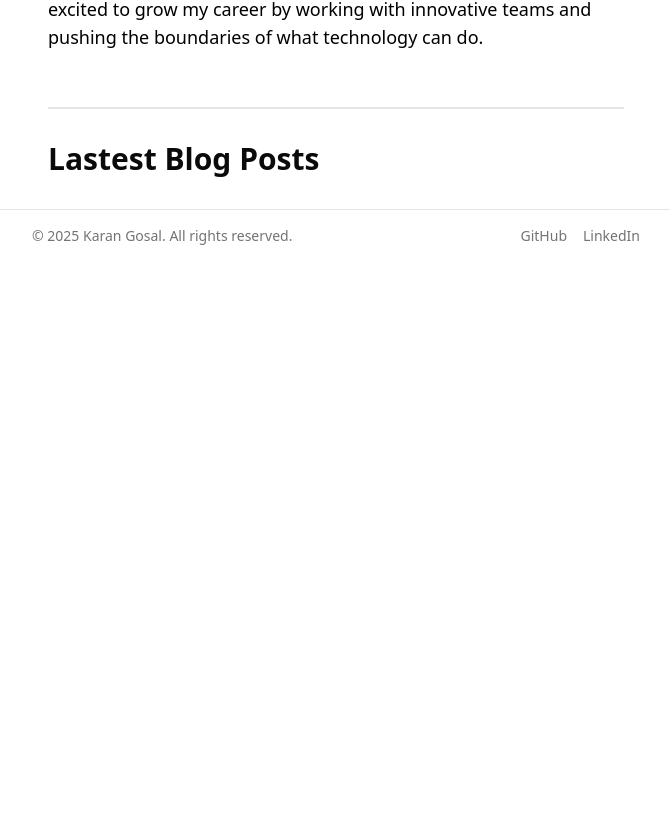
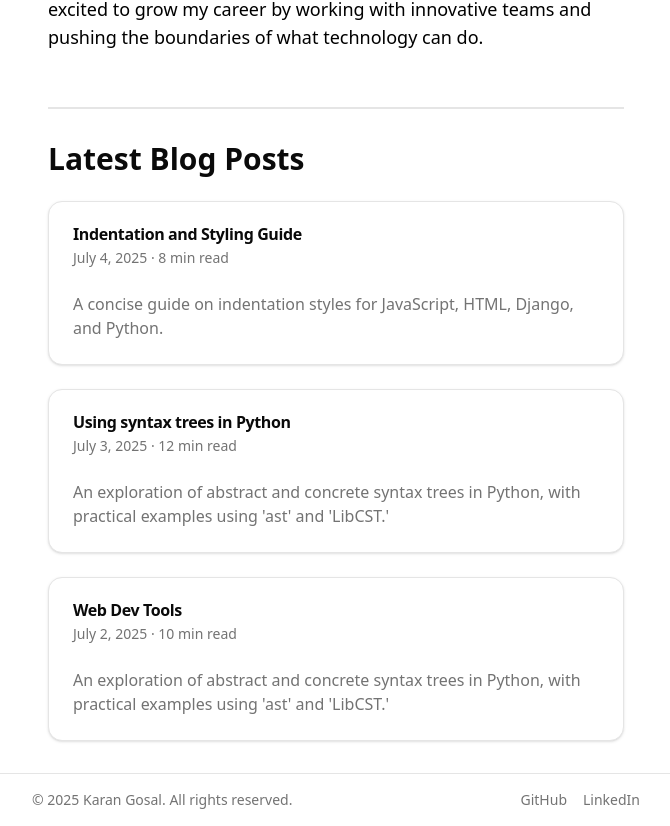
Before and after one commit to kgosal03/Personal-Portfolio-Karan-Gosal, a Next.js app: page / in a window 1280 px wide. Shown: the part 770-1596 px from the top of the page, without its empty margins (304-974 px from the left). Before the commit the page ends 1032 px from the top, so only its background shows below. Built offline with nearby package versions, Linux system fonts and the light colour scheme.

Commit message:
everything working need to add projects

```diff
--- a/src/app/blogs/[slug]/page.tsx
+++ b/src/app/blogs/[slug]/page.tsx
@@ -15,10 +15,11 @@ export async function generateStaticParams() {
     }));
 }
 
-export default function BlogPage({ params }: { params: { slug: string } }) {
+export default async function BlogPage({ params }: { params: Promise<{ slug: string }> }) {
+  const { slug } = await params;
   const filePath = path.join(
     process.cwd(),
-    `src/app/blogs/posts/${params.slug}.mdx`
+    `src/app/blogs/posts/${slug}.mdx`
   );
 
   if (!fs.existsSync(filePath)) {
--- a/src/app/page.tsx
+++ b/src/app/page.tsx
@@ -1,9 +1,11 @@
-import { Button } from "@/components/ui/button"
-import Link from "next/link"
-import { Github, Linkedin, Mail } from "lucide-react"
-import { Avatar, AvatarImage, AvatarFallback } from "@/components/ui/avatar"
+import { Github, Linkedin, Mail } from "lucide-react";
+import { Avatar, AvatarImage, AvatarFallback } from "@/components/ui/avatar";
+import Link from "next/link";
+import { getBlogPosts } from "@/lib/getBlogPosts"; // Make sure this returns sorted posts
 
 export default function Home() {
+  const blogPosts = getBlogPosts().slice(0, 4); // ✅ latest 4 posts
+
   return (
     <main className="flex justify-center pt-[40px]">
       <div className="w-[90%] sm:w-[50%] max-w-6xl mx-auto flex flex-col items-start justify-center space-y-6 px-8 text-left">
@@ -22,14 +24,12 @@ export default function Home() {
             className="flex items-center space-x-1 text-muted-foreground hover:text-foreground transition-colors"
           >
             <Github className="w-5 h-5" />
-
           </a>
           <a
             href="mailto:karangosal9779@email.com"
             className="flex items-center space-x-1 text-muted-foreground hover:text-foreground transition-colors"
           >
             <Mail className="w-5 h-5" />
-
           </a>
           <a
             href="https://linkedin.com/in/kgosal03"
@@ -38,7 +38,6 @@ export default function Home() {
             className="flex items-center space-x-1 text-muted-foreground hover:text-foreground transition-colors"
           >
             <Linkedin className="w-5 h-5" />
-
           </a>
         </div>
 
@@ -68,15 +67,34 @@ export default function Home() {
           my career by working with innovative teams and pushing the boundaries
           of what technology can do.
         </p>
+
         {/* Divider */}
         <div className="my-8 w-full border-t-2"></div>
 
-        {/* Heading Blog Posts */}
-        <h1 className="text-xl sm:text-3xl font-bold">
-          Lastest Blog Posts
-        </h1>
+        {/* Latest Blog Posts */}
+        <h1 className="text-xl sm:text-3xl font-bold">Latest Blog Posts</h1>
+        <div className="grid gap-6 w-full">
+          {blogPosts.map((post) => (
+            <Link
+              key={post.slug}
+              href={`/blogs/${post.slug}`}
+              className="block rounded-xl border bg-card text-card-foreground shadow-sm hover:bg-accent hover:text-accent-foreground transition-colors"
+            >
+              <div className="flex flex-col space-y-1.5 p-6">
+                <div className="font-semibold leading-none tracking-tight">{post.title}</div>
+                <div className="text-sm text-muted-foreground tabular-nums">
+                  {new Date(post.date).toLocaleDateString("en-US", {
+                    month: "long",
+                    day: "numeric",
+                    year: "numeric",
+                  })} · {post.readTime}
+                </div>
+              </div>
+              <div className="p-6 pt-0 text-muted-foreground">{post.description}</div>
+            </Link>
+          ))}
+        </div>
       </div>
-
     </main>
-  )
+  );
 }
```
